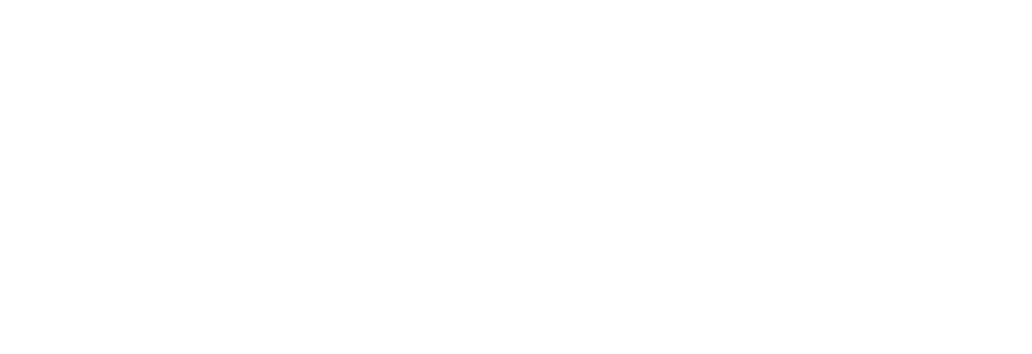
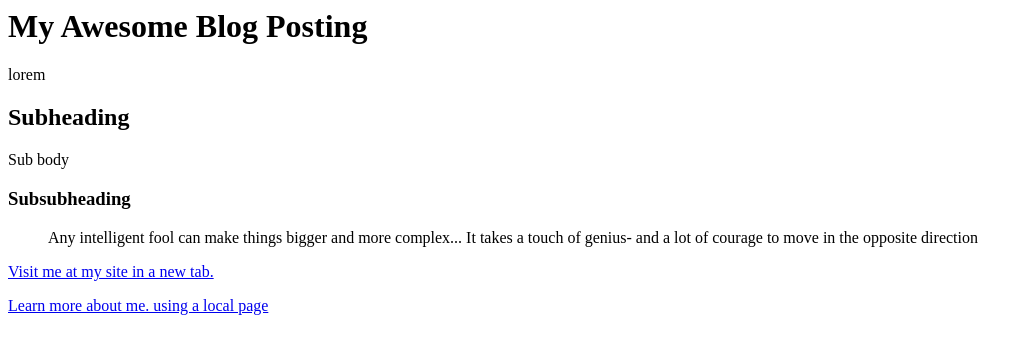
Before and after one commit to banhvo95/Html_lesson, a plain HTML site: page index2.html in a window 1280 px wide. Shown: the whole page, without its empty margins (0-1032 px from the left). Drawn offline with Linux system fonts and the light colour scheme.

Commit message:
Added new File
Learned how to link to local directories using the <a href> tag which is
an anchor. Also added the about.html file as an example to show the
linking used.

```diff
--- a/index2.html
+++ b/index2.html
@@ -5,6 +5,29 @@
 </head>
 
 <body>
+  <h1> My Awesome Blog Posting </h1>
+  <p> lorem</p>
+  <h2>Subheading</h2>
+  <p>Sub body </p>
+  <h3> Subsubheading </h3>
+
+  <blockquote>
+    <p>
+       Any intelligent fool can make things bigger and more complex...
+       It takes a touch of genius- and a lot of courage to move in the opposite direction
+    </p>
+  </blockquote>
+
+  <p>
+    <a href="http://jeffrey-way.com" target="_blank">
+      Visit me at my site in a new tab.
+    </a>
+  </p>
+  <p>
+    <a href = "about.html">
+      Learn more about me. using a local page
+    </a>
+  </p>
 
 </body>
 </html>
```
Also changed, not shown: about.html (added, +14 -0 lines).
